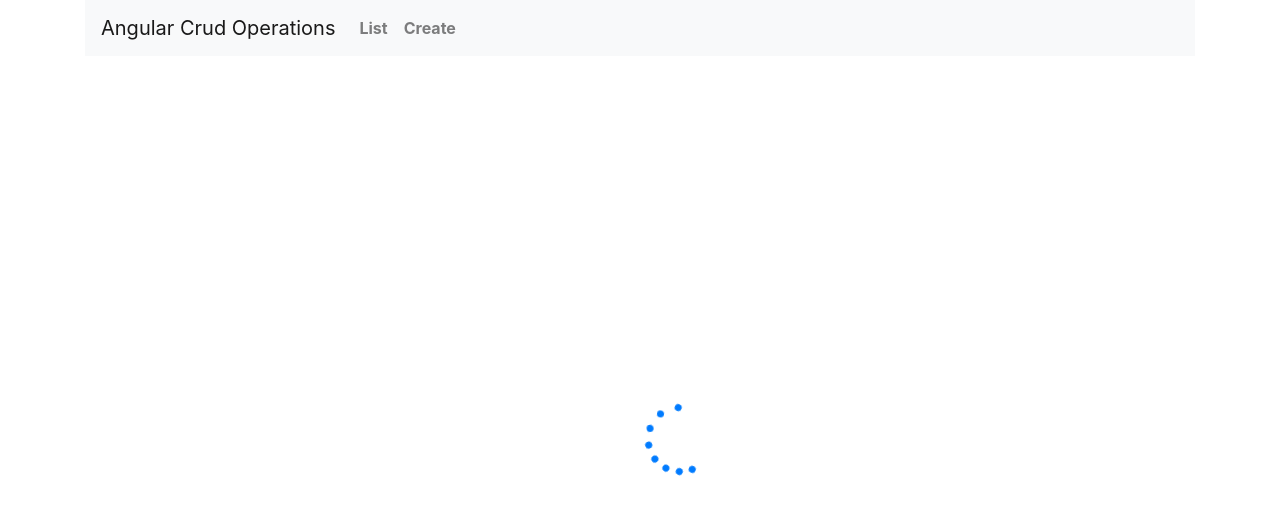
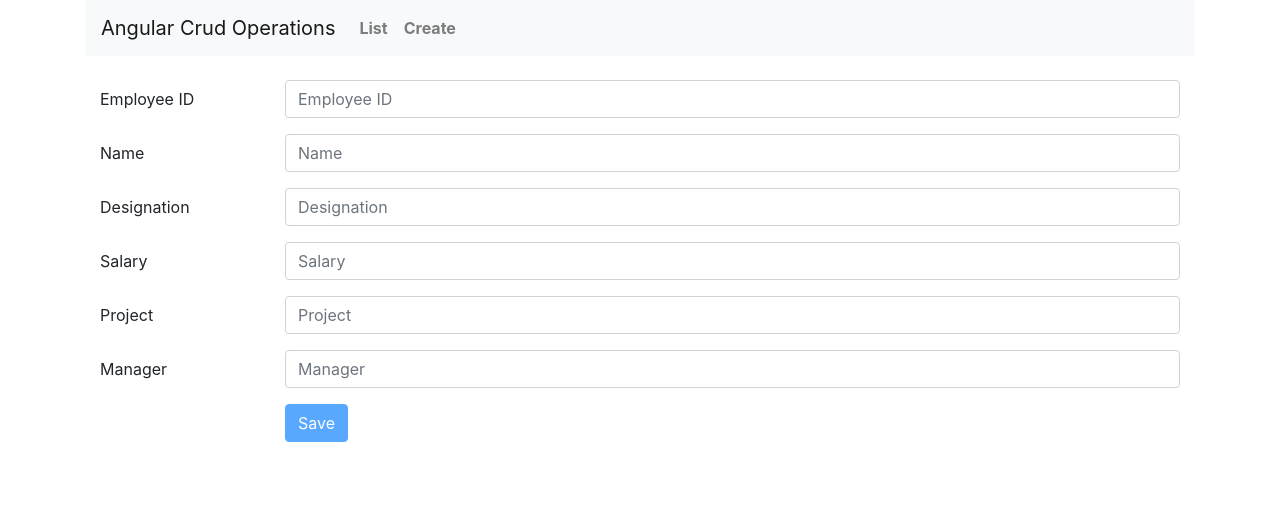
Before and after one commit to Nishchaljain/AngularCrudPractice, an Angular app: page /edit/0 in a window 1280 px wide. Before the commit this address led to /. Shown: the top 514 px of the page. Built offline with nearby package versions, Linux system fonts and the light colour scheme.

Commit message:
Refactored the code by combining insert and update emp on the create emp page. Now edit and save emp is on the same page.

```diff
--- a/src/app/app-routing.module.ts
+++ b/src/app/app-routing.module.ts
@@ -19,7 +19,7 @@ const routes: Routes = [
     pathMatch: 'full'
   },
   {
-    path: 'create',
+    path: 'edit/:id',
     component: CreateEmployeeComponent,
     canDeactivate: [CreateEmployeeCanDeactivateGuardService],
     pathMatch: 'full'
--- a/src/app/app.component.html
+++ b/src/app/app.component.html
@@ -7,7 +7,7 @@
                     <a class="nav-link" routerLink="list"><strong>List</strong></a>
                 </li>
                 <li class="nav-item">
-                    <a class="nav-link" routerLink="create"><strong>Create</strong></a>
+                    <a class="nav-link" routerLink="edit/0"><strong>Create</strong></a>
                 </li>
 
             </ul>
--- a/src/app/employees/create-employee.component.html
+++ b/src/app/employees/create-employee.component.html
@@ -4,7 +4,7 @@
         <div class="form-group row">
             <label for="empID" class="col-sm-2 col-form-label">Employee ID</label>
             <div class="col-sm-10">
-                <input required name="empID" [(ngModel)]="employee.empId" #empID="ngModel" type="text"
+                <input required name="empID" [(ngModel)]="employee.empId" #empID="ngModel" type="number"
                     class="form-control" id="empID" placeholder="Employee ID">
                 <span class="help-block text-danger" *ngIf="empID.invalid && empID.touched">Employee ID is
                     required.</span>
--- a/src/app/employees/create-employee.component.ts
+++ b/src/app/employees/create-employee.component.ts
@@ -1,7 +1,7 @@
 import { Component, OnInit, ViewChild } from '@angular/core';
 import { Employee } from '../Models/employee.model';
 import { EmployeeService } from './employee.service';
-import { Router } from '@angular/router';
+import { Router, ActivatedRoute } from '@angular/router';
 import { NgForm } from '@angular/forms';
 
 
@@ -24,14 +24,22 @@ export class CreateEmployeeComponent implements OnInit {
   }
 
   constructor(private _empService: EmployeeService,
-    private _router: Router) { }
+    private _router: Router,
+    private _activatedRoute: ActivatedRoute) { }
 
   ngOnInit(): void {
+    debugger;
+    const id = +this._activatedRoute.snapshot.params['id'];
+    this.employee = Object.assign({}, this._empService.getEmployeeById(id));
   }
 
+
+
   onSaveEmployee() {
+    debugger;
+    const paramempId = +this._activatedRoute.snapshot.params['id'];
     const newEmployee = Object.assign({}, this.employee)
-    this._empService.insertEmployee(newEmployee);
+    this._empService.insertEmployee(newEmployee, paramempId);
     this.createEmployeeForm.reset();
     this._router.navigate(['/list'])
   }
--- a/src/app/employees/employee.service.ts
+++ b/src/app/employees/employee.service.ts
@@ -3,6 +3,7 @@ import { Employee } from '../Models/employee.model';
 import { Observable, observable } from 'rxjs';
 import 'rxjs/add/observable/of';
 import 'rxjs/add/operator/delay';
+import { ActivatedRoute } from '@angular/router';
 
 
 @Injectable({
@@ -60,7 +61,11 @@ export class EmployeeService {
     }
   ];
 
-  constructor() { }
+  constructor(private _activatedRoute: ActivatedRoute) {
+
+  }
+
+
 
   getEmployees(): Observable<Employee[]> {
     return Observable.of(this.employees).delay(2000);
@@ -70,8 +75,13 @@ export class EmployeeService {
     return this.employees.find(e => e.empId === empID);
   }
 
-  insertEmployee(employee: Employee) {
-    this.employees.push(employee);
+  insertEmployee(employee: Employee, paramEmpId: number) {
+    if (paramEmpId === 0) {
+      this.employees.push(employee);
+    } else {
+      const foundIndex = this.employees.findIndex(e => e.empId == employee.empId);
+      this.employees[foundIndex] = employee;
+    }
   }
 
   updateEmployee(employee: Employee) {
--- a/src/app/employees/list-employees.component.ts
+++ b/src/app/employees/list-employees.component.ts
@@ -59,9 +59,7 @@ export class ListEmployeesComponent implements OnInit {
   }
 
   onEditClick(empID: number) {
-    this._router.navigate(['/editEmployee', empID], {
-      queryParams: { 'searchTerm': this.searchTerm }
-    });
+    this._router.navigate(['/edit', empID]);
   }
   deleteEmployee(empID: number) {
     this._empService.deleteEmployee(empID);
```
